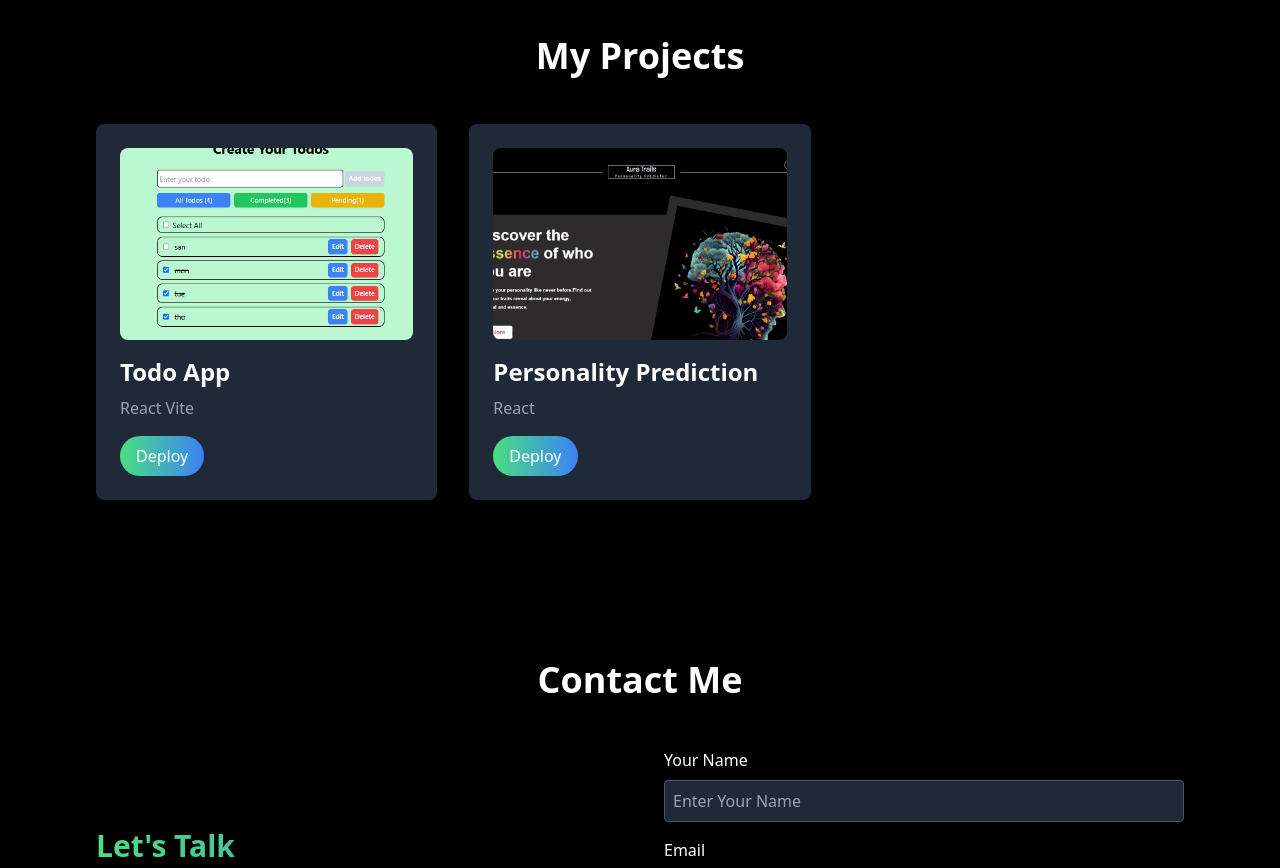
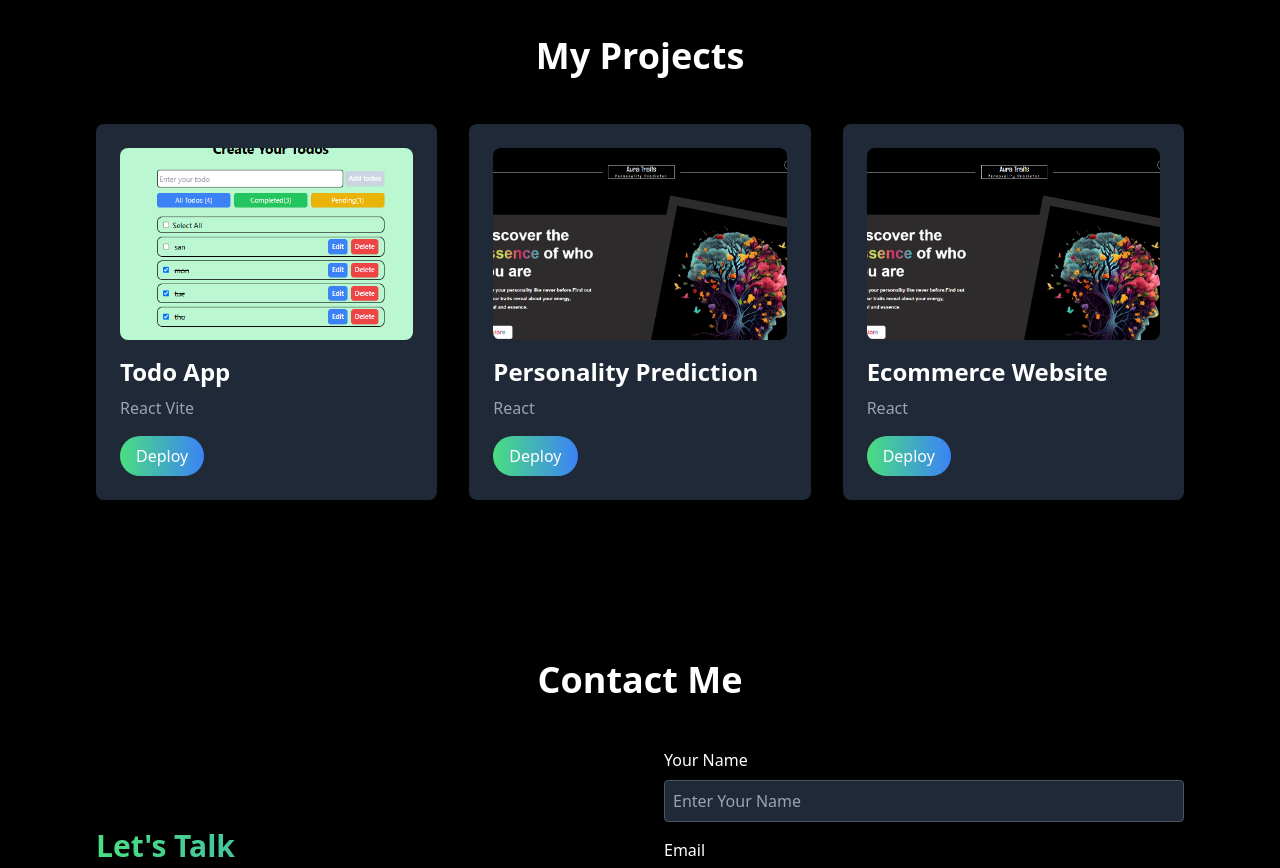
Before and after one commit to sanzay34/Portfolio, a React (Vite) app: page / in a window 1280 px wide. Shown: the part 1580-2448 px from the top of the page. Built offline with nearby package versions, Linux system fonts and the light colour scheme.

Commit message:
minor changes

```diff
--- a/src/components/Projects.jsx
+++ b/src/components/Projects.jsx
@@ -8,7 +8,7 @@
 		name: "Todo App",
 		technologies: "React Vite",
 		image: todoImage,
-		github:
+		vercel:
 			"https://todolist-9rg5ypiq1-sanjaya-khatiwadas-projects.vercel.app/",
 	},
 	{
@@ -16,7 +16,14 @@
 		name: "Personality Prediction",
 		technologies: "React",
 		image: personalityImage,
-		github: "https://personalityprediction.netlify.app/",
+		netlify: "https://personalityprediction.netlify.app/",
+	},
+	{
+		id: 3,
+		name: "Ecommerce Website",
+		technologies: "React",
+		image: personalityImage,
+		netlify: "https://ktmfashioncollection.netlify.app/",
 	},
 ];
 
```
Also changed, not shown: src/assets/ecommerce.png (added).
